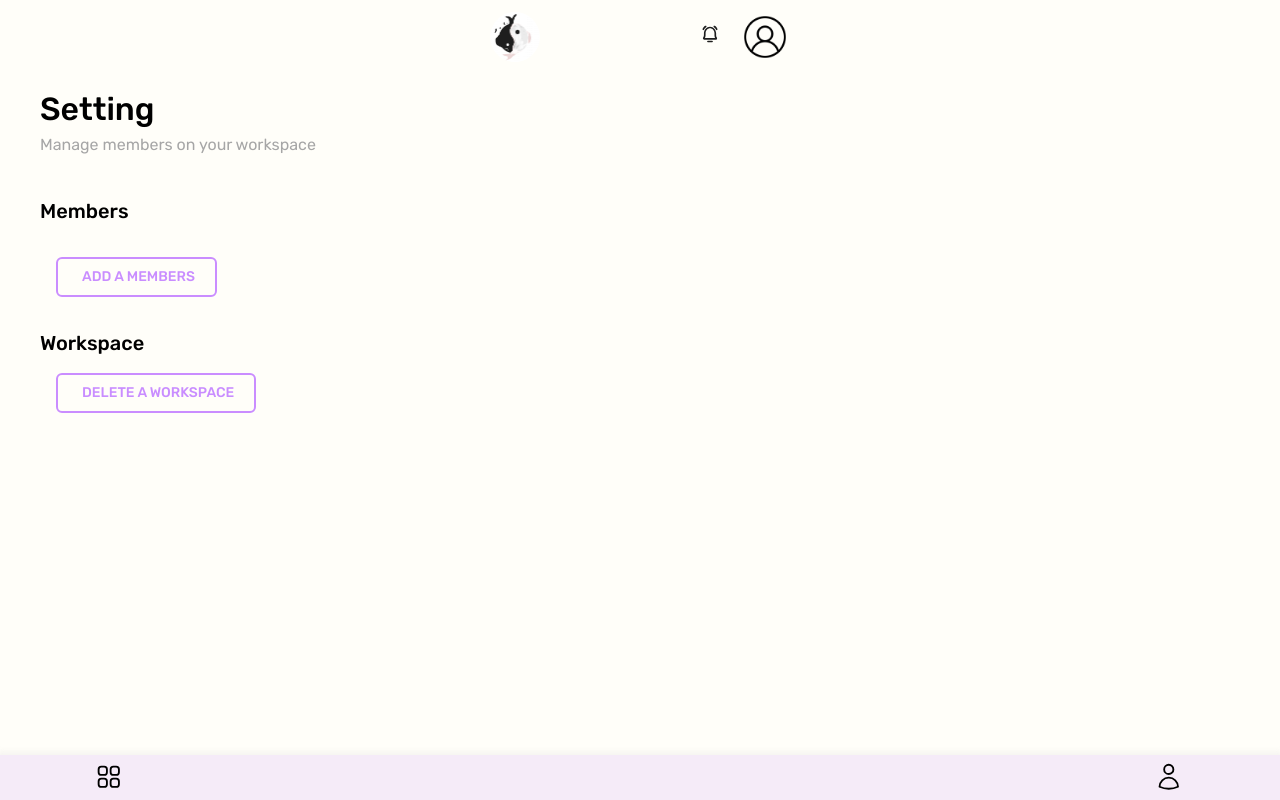
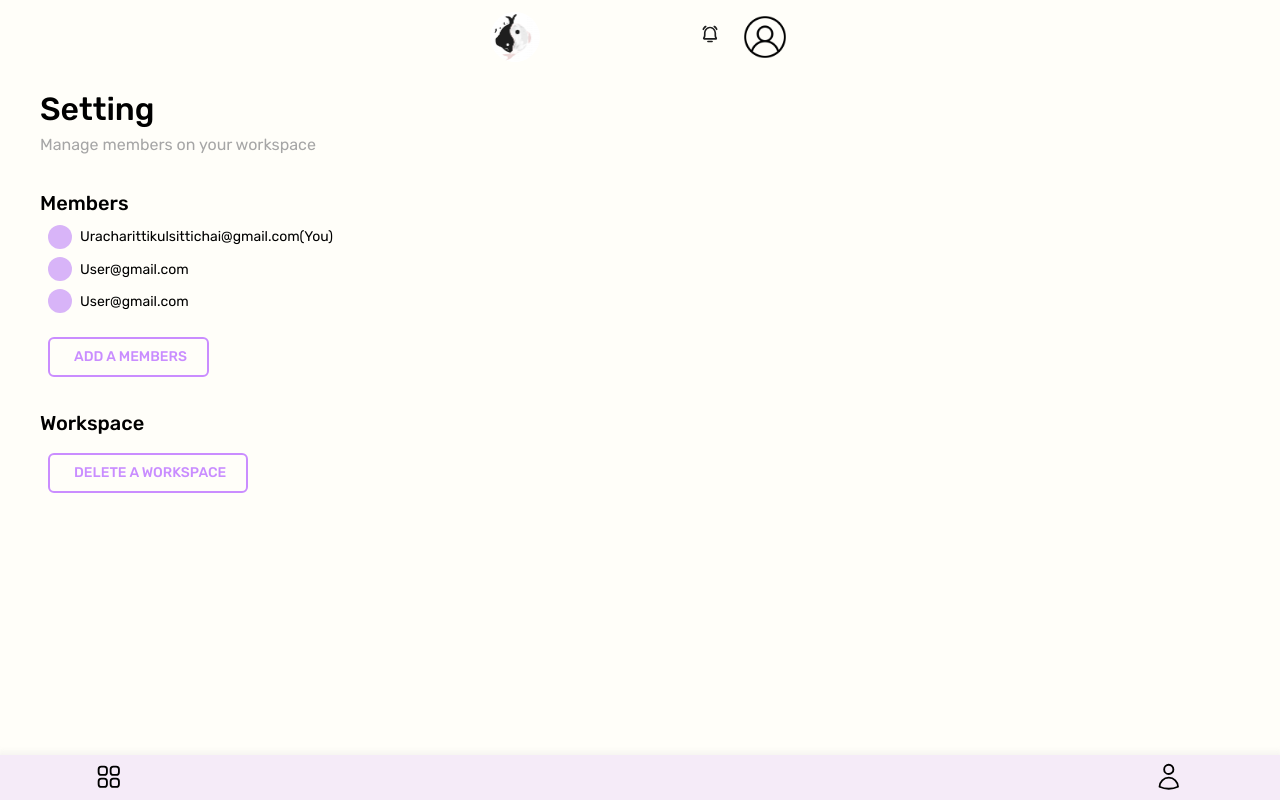
Before and after one commit to Dulyarat455/monieeiei, a Next.js app: page /setting in a window 1280 px wide. Built offline with nearby package versions, Linux system fonts and the light colour scheme.

Commit message:
Add function for setting page and component

```diff
--- /dev/null
+++ b/src/component/deletemodal.js
@@ -0,0 +1,45 @@
+import React from "react";
+import { Rubik } from 'next/font/google'
+const inter = Rubik({ subsets: ['latin'],weight:['400'] })
+
+const Deletemodal = ({isVisible, onClose}) => {
+    if ( !isVisible ) return null;
+
+    const handleClose = (e) => {
+        if(e.target.id === 'wrapper') onClose();
+    }
+    console.log(handleClose);
+
+    // function to delete workspace
+    //const onDelete = () => {
+    //}
+    // test workspace's name
+    // need to create a function to retrieve the workspace name and workspace_id values.
+    const workspaceName = 'My japan trip';
+
+    return(
+        // backdrop
+        <div className="fixed inset-0 bg-[#757575] bg-opacity-30 backdrop-blur-sm flex justifu-center items-center" id="wrapper" onClick={handleClose}>
+        <div style={{width: '290px', height: '200px',alignItems: 'center'}} className="ml-10 px-3 py-[54px] bg-[#FAE392] rounded-[36px] border border-[#9B7B0C] flex flex-col justify-center items-center inline-flex">
+            <div style={{color: '#9B7B0C', fontSize: 17}} className="w-[333px] text-center text-xl font-medium font-['Rubik'] justify-center items-center">Are you sure to delete</div>
+            <div style={{color: '#9B7B0C', fontSize: 17}} className="text-center text-xl font-medium font-['Rubik'] justify-center items-center">"{workspaceName}"?</div>
+            <div className="justify- items-start gap-6 inline-flex">
+                <button
+                style={{height: '49px',width: '120px'}}
+                //onClick={onDelete}
+                className="p-2 mt-6 bg-[#D8B4F8] hover:bg-[#CA8DFF] text-sm font-medium font-rubik text-white rounded-lg justify-center items-center flex">
+                    I'm sure
+                </button>
+                <button
+                style={{height: '49px',width: '120px'}}
+                onClick={() => onClose()}
+                className=" p-2 mt-6 bg-[#D8B4F8] hover:bg-[#CA8DFF] text-sm font-medium font-rubik text-white rounded-lg justify-center items-center flex">
+                    No, I am not
+                </button>
+            </div>
+        </div>
+        </div>
+    );
+};
+
+export default Deletemodal;
--- a/src/pages/setting.js
+++ b/src/pages/setting.js
@@ -1,31 +1,52 @@
-import React from "react";
+import React, { Fragment, useState } from "react";
 import Link from 'next/link';
 import { Rubik } from 'next/font/google'
 import Navbar from "../component/navbar";
-import Navbarbottom from '../../src/component/navbarbottom';
+import Navbarbottom from "../component/navbarbottom";
+import Deletemodal from "../component/deletemodal";
 const inter = Rubik({ subsets: ['latin'],weight:['400'] })
 
 export default function Setting(){
+    const [showModal, setShowModal] = useState(false);
 
     return(
+        <Fragment>
         <div className={`min-h-screen bg-[#FFFEF9] ${inter.className}`}>
-            <div className="flex flex-col items-center justify-center h-full ">
+            <div className="flex flex-col items-center justify-center h-full md:mx-auto"> {/* Add new md:mx-auto */}
             <Navbar/>
             </div>
                 <div style={{fontSize: '32px'}} className="text-[32px] text-black font-medium font-rubik mt-4 ml-10 items-center justify-center">Setting</div>
                 <div className="ml-10 font-normal text-base font-rubik text-[#A6A6A6] items-center justify-center">Manage members on your workspace</div>
-                <div className="pt-10">
+                <div className="pt-8 h-full">
                     <div style={{fontSize: '20px'}} className="font-rubik font-medium text-black text-xl items-center justify-center ml-10">Members</div>
-                    {/* Query member from database */}
-                    <button type="Add" className=" mt-8 ml-14 p-2 pl-6 pr-5 border-2 border-CA8DFF text-[#C98DFF] text-sm font-medium rounded-md hover:bg-[#CA8DFF] hover:text-white" onClick={ ()=>{}}>
-                        ADD A MEMBERS {/* Not link page in this button yet */}
+                    <div className="w-6 h-6 bg-[#D8B4F8] ml-12 mt-2 rounded-full">
+                        {/* User_id */}
+                        <label style={{fontSize: '14px'}} className="px-8 font-rubik font-normal text-black text-base flex flex-col ">Uracharittikulsittichai@gmail.com(You)</label>
+                    </div>
+                    <div className="w-6 h-6 bg-[#D8B4F8] ml-12 mt-2 rounded-full">
+                        {/* members */}
+                        <label style={{fontSize: '14px'}} className="px-8 font-rubik font-normal text-black text-base">User@gmail.com</label>
+                    </div>
+                    <div className="w-6 h-6 bg-[#D8B4F8] ml-12 mt-2 rounded-full">
+                        {/* members */}
+                        <label style={{fontSize: '14px'}} className="px-8 font-rubik font-normal text-black text-base">User@gmail.com</label>
+                    </div>
+                    <Link href="/addmember">
+                    <button type="button" className=" mt-6 ml-12 p-2 pl-6 pr-5 border-2 border-CA8DFF text-[#C98DFF] text-sm font-medium rounded-md hover:bg-[#CA8DFF] hover:text-white" onClick={ ()=>{}}>
+                        ADD A MEMBERS
                     </button>
+                    </Link>
                     <div style={{fontSize: '20px'}} className="mt-8 font-rubik font-medium text-black text-xl items-center justify-center ml-10">Workspace</div>
-                    <button  type="delete" className=" mt-4 ml-14 p-2 pl-6 pr-5 border-2 border-CA8DFF text-[#C98DFF] text-sm font-medium rounded-md hover:bg-[#CA8DFF] hover:text-white" onClick={ ()=>{}}>
-                        DELETE A WORKSPACE {/* Use component popup */}
+                    <button
+                    type="button"
+                    className=" mt-4 ml-12 p-2 pl-6 pr-5 border-2 border-CA8DFF text-[#C98DFF] text-sm font-medium rounded-md hover:bg-[#CA8DFF] hover:text-white"
+                    onClick={ ()=>setShowModal(true)}>
+                        DELETE A WORKSPACE
                     </button>
+                    <Navbarbottom/>
                 </div>
-            <Navbarbottom/>
         </div>
+        <Deletemodal isVisible={showModal} onClose={() => setShowModal(false)} />
+        </Fragment>
     )
 }
```
